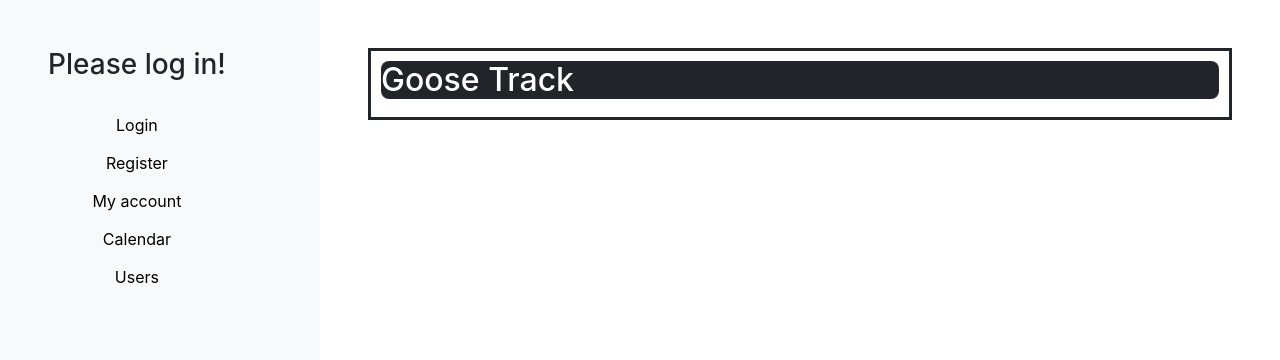
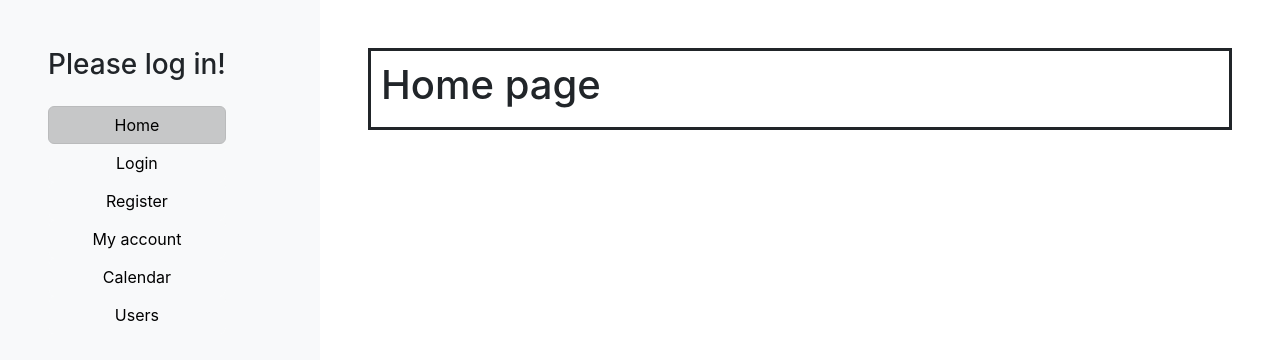
Before and after one commit to TypeAndrew/GooseTrack, a React (Create React App) app: page /GooseTrack/home in a window 1280 px wide. Shown: the top 360 px of the page. Built offline with nearby package versions, Linux system fonts and the light colour scheme.

Commit message:
EDIT LAYOUT STAND OPEN

```diff
--- a/src/components/Layout/AuthNavigate/AuthNavigate.jsx
+++ b/src/components/Layout/AuthNavigate/AuthNavigate.jsx
@@ -36,7 +36,10 @@ export const Navigation = () => {
             <Button className="btn-danger mt-5" onClick={() => dispatch(logoutAction())}>Log Out</Button>
           </>
         ) : (
-          <>
+            <>
+            <NavLink to="home" className={getActiveClassName}>
+              Home
+            </NavLink>
             <NavLink to="login" className={getActiveClassName}>
               Login
             </NavLink>
--- a/src/pages/AccountPage/AccountPage.jsx
+++ b/src/pages/AccountPage/AccountPage.jsx
@@ -0,0 +1,13 @@
+
+const AccountPage = () => {
+
+
+  return (
+    <>
+      <h1> Account page </h1>
+
+    </>
+  );
+};
+
+export default AccountPage;
--- a/src/pages/HomePage/HomePage.jsx
+++ b/src/pages/HomePage/HomePage.jsx
@@ -5,11 +5,7 @@ const HomePage = () => {
 
   return (
     <>
-      <div className="col-md-16">
-        <div className="h-100 text-white bg-dark rounded-3">
-          <h2>Goose Track</h2>
-        </div>
-      </div>
+      <h1>Home page</h1>
     </>
   );
 };
```
